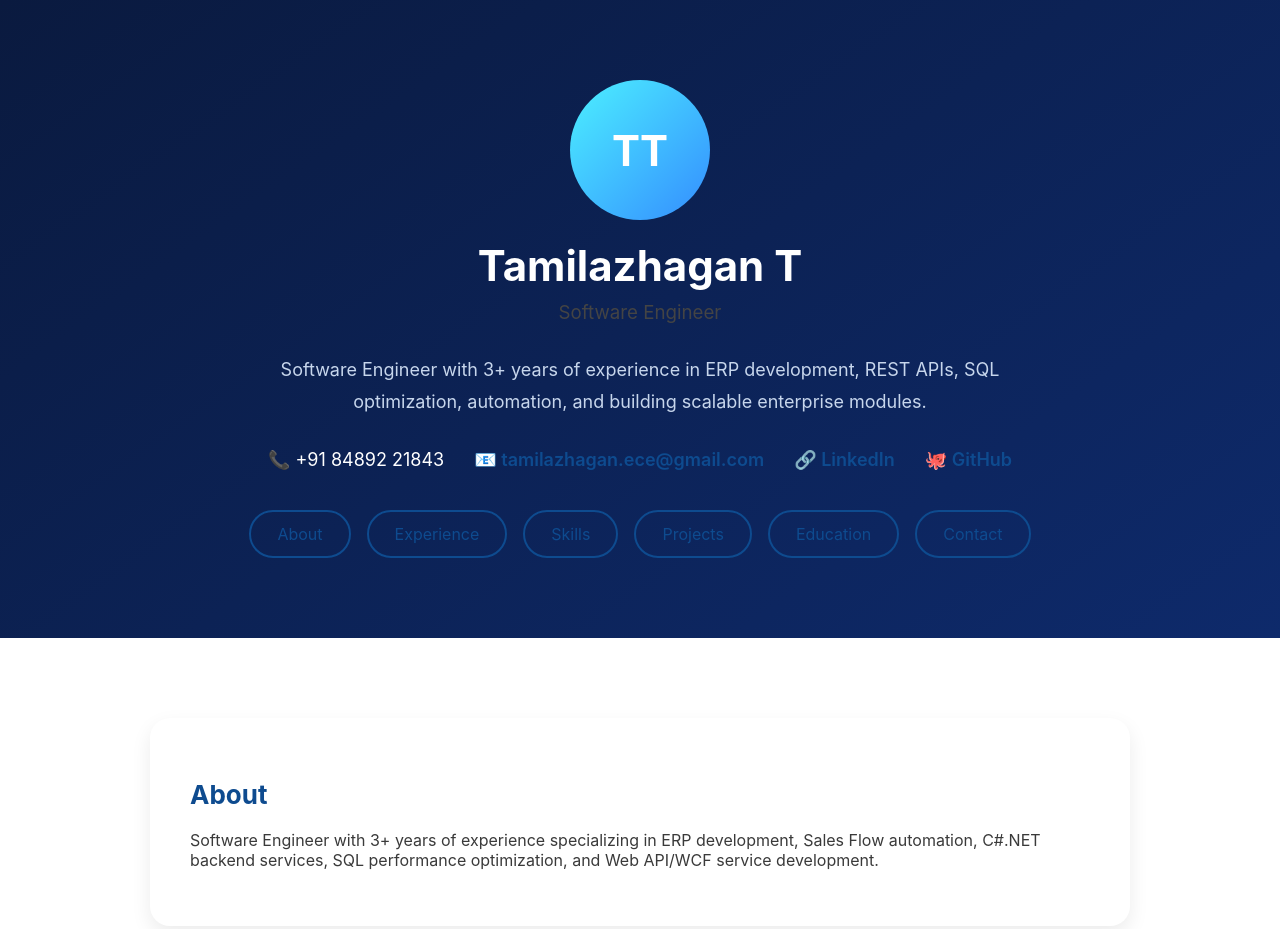
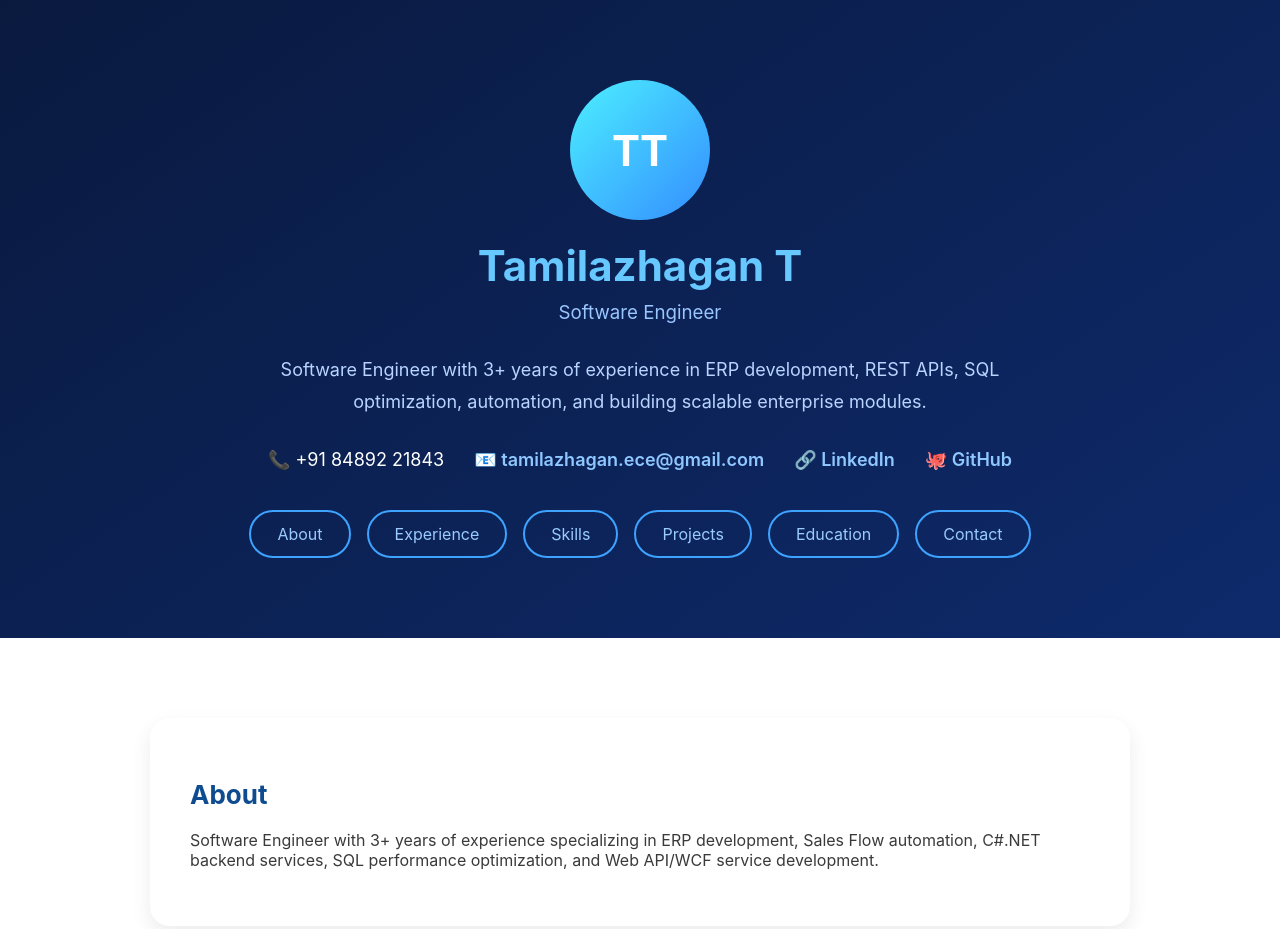
Before and after one commit to Tamilazhagan93/personal-website, a plain HTML site: page index.html in a window 1280 px wide. Shown: the top 929 px of the page. Drawn offline with Linux system fonts and the light colour scheme.

Commit message:
Change color styles in index.html
Updated color styles for various elements in index.html.

```diff
--- a/index.html
+++ b/index.html
@@ -51,19 +51,20 @@
       font-size: 42px;
       margin: 10px 0 0;
       font-weight: 700;
+      color: #66c8ff;
     }
 
     h3 {
       margin: 10px 0 30px;
       font-weight: 400;
-      color: var(--text-muted);
+      color: #9ac6ff;
     }
 
     p.desc {
       max-width: 800px;
       margin: 0 auto;
       line-height: 1.8;
-      color: #c7d6ec;
+      color: #b8d4ff;
       font-size: 18px;
     }
 
@@ -77,7 +78,7 @@
     }
 
     .contact-line a {
-      color: var(--accent);
+      color: #8fc7ff;
       text-decoration: none;
       font-weight: 600;
     }
@@ -92,8 +93,8 @@
 
     .nav-buttons a {
       padding: 12px 26px;
-      border: 2px solid var(--accent);
-      color: var(--accent);
+      border: 2px solid #3da3ff;
+      color: #9acbff;
       border-radius: 30px;
       font-size: 16px;
       text-decoration: none;
```
